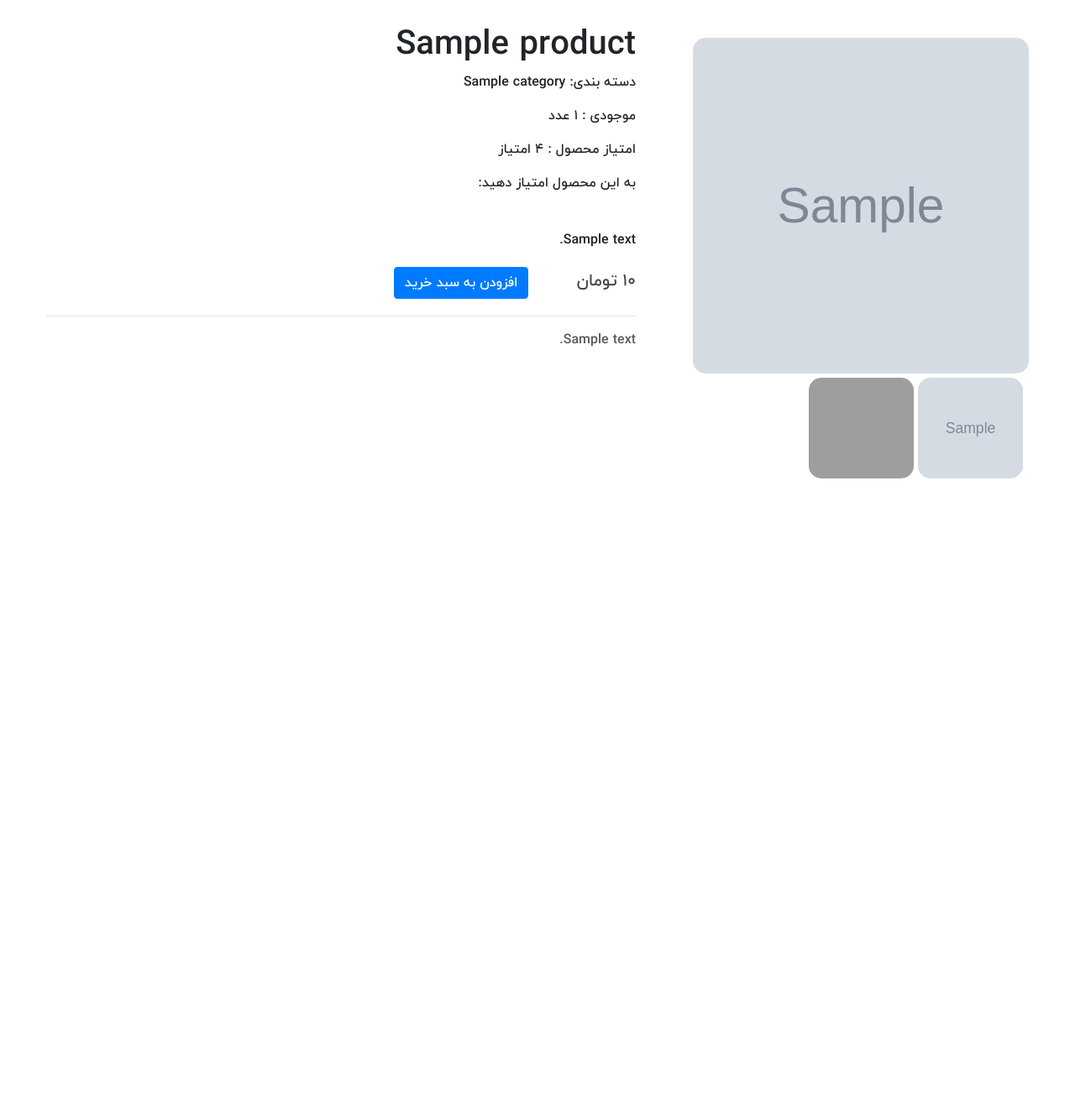
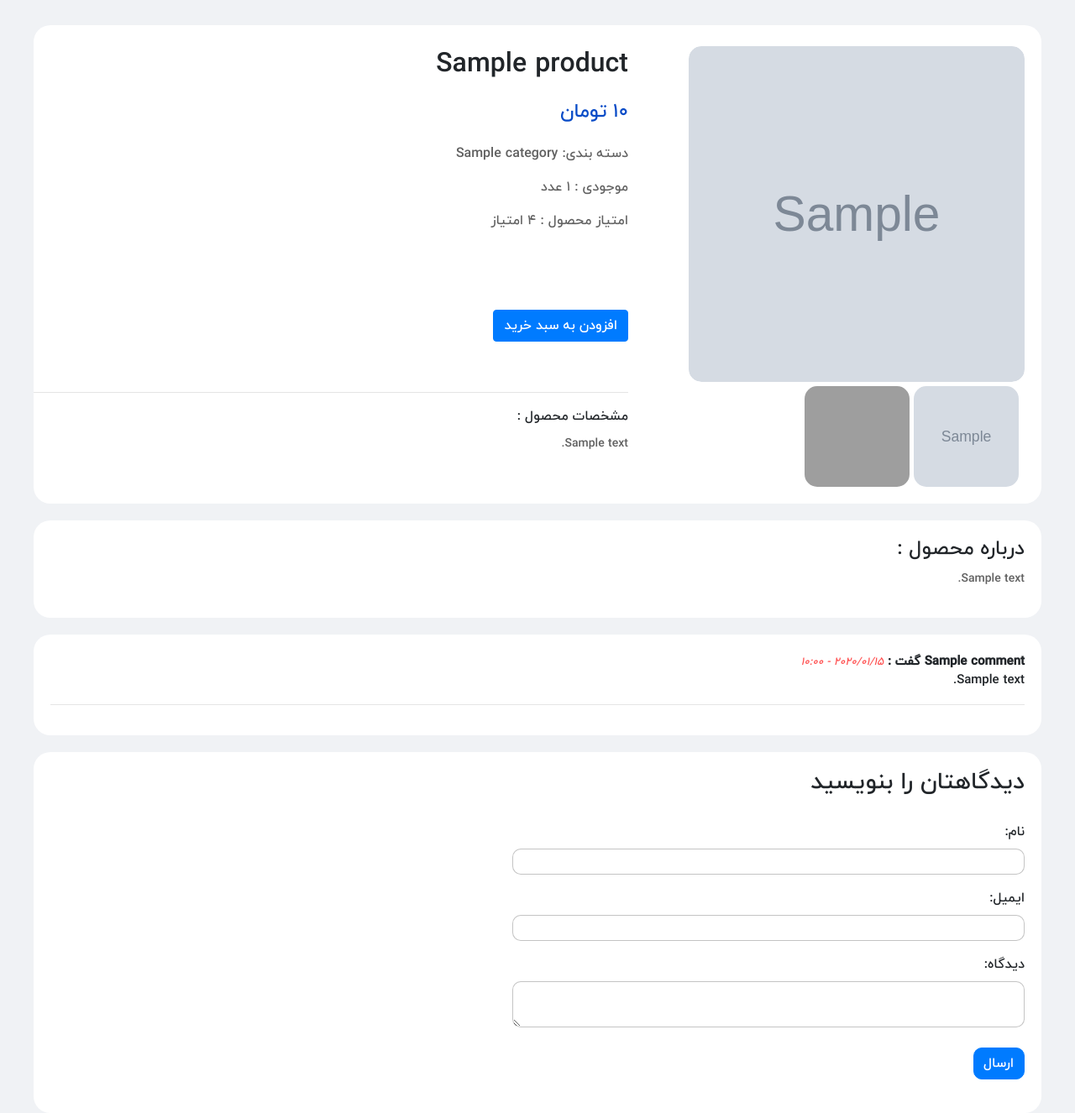
Before and after one commit to zareisajad/online-shop-flask, a Flask app: template app/templates/product_detail.html in a window 1280 px wide. Shown: the part 56-1382 px from the top of the page at 84% size. Before the commit the page ends 626 px from the top, so only its background shows below. Run offline with Flask 2, Linux system fonts and the light colour scheme; tables that the repository leaves empty hold one stand-in row (values such as "Sample post"); the template is opened without the code that fills it: values that come from a table or form of the project are taken from there, most other values are stand-ins (such as "Sample title", 1, 10 or a date in 2020); grey boxes marked "Sample" are stand-in pictures; some libraries are stand-ins or nearby versions; grey boxes are pictures that could not be loaded.

Commit message:
added commnet form, comments section and cahnged produc details style

```diff
--- a/app/templates/product_detail.html
+++ b/app/templates/product_detail.html
@@ -1,9 +1,9 @@
 {% extends 'base.html' %}
 {% block content %}
-<body>
-  <main class="container">
+<body style="background: #f0f2f5;"  >
+  <main class="container" style="background-color: rgb(255, 255, 255);border-radius: 20px;padding: 10px 20px 10px 0px;">
     <!-- right Column / Image and gallery -->
-    <div class="left-column">
+    <div class="left-column" >
       <div class="container1">
         <!-- main image -->
         <div class="hover01 column" >
@@ -25,36 +25,32 @@
     </div>
   </div>
   <!-- left Column -->
-    <div class="right-column">
-      <div class="product-description">
-        <h1>{{product.title}}</h1>
-        <p>دسته بندی: {{category.name}}</p>
+  <div class="right-column" style="background-color: rgb(255, 255, 255);border-radius: 20px;margin-top: 18px;">
+      <h2>{{product.title}}</h2>
+      <!-- Product Pricing -->
+      <div class="product-price" >
+        {% if product.discounted %}
+        <span style="color: rgb(8, 75, 199);font-size: 23px;"><b>{{'{0:,}'.format(product.discounted | int)}} تومان</b></span>
+        <span style="color: rgb(105, 105, 105);"><b><del>{{'{0:,}'.format(product.price | int)}} تومان</del></b></span>
+        {% else %}
+        <p style="color: rgb(8, 75, 199);font-size: 23px;" ><b>{{'{0:,}'.format(product.price | int)}} تومان</b></p>
+        {% endif %}
+      </div>
+      <div style="color: rgb(97, 97, 97);">
+        <p>دسته بندی: {{product.category}}</p>
         <p>موجودی : {{product.inventory}} عدد</p>
         <p> امتیاز محصول : {{product.rate}} امتیاز</p>
+      </div>
         <!-- product rate icons -->
-      <p>به این محصول امتیاز دهید:</p>
         <a href="{{ url_for('reduce_rate', id=product.id) }}">
         <span style="font-size: 20px;"class="material-icons">&#xe8db;</span></a>
         <a href="{{ url_for('add_rate', id=product.id) }}">
         <span style="font-size: 20px;"class="material-icons">&#xe8dc;</span></a>
-        <!-- short description -->
-        <p>{{product.short_desc}}</p>
-      </div>
-      <!-- Product Pricing -->
-      <div class="product-price">
+      <div style="margin-top: 50px;margin-bottom: 60px;">
         {% if product.inventory == 0 %}
         <span style="color:red;">موجود نیست</span>
         {% else %}
-        {% if product.discounted %}
-        <span><b><del>{{'{0:,}'.format(product.price | int)}} تومان</del></b></span>
-        &nbsp; &nbsp;
-        <span><b>{{'{0:,}'.format(product.discounted | int)}} تومان</b></span>
-        {% else %}
-        <span><b>{{'{0:,}'.format(product.price | int)}} تومان</b></span>
         {% endif %}
-        {% endif %}
-        &nbsp; &nbsp;
-        &nbsp; &nbsp;
         {% if current_user.is_authenticated %}
         {% if product.inventory != 0 %}
         <form action="{{ url_for('cart', id=product.id) }}" method="POST">
@@ -68,10 +64,68 @@
         {%endif%}
       </div>
       <hr>
-      <!-- long description -->
-      <p style="color: rgb(92, 92, 92);">{{product.desc}}</p>
+      <!-- short description -->
+      <p style="margin-bottom:10px;">مشخصات محصول :‌</p>
+      <p style="font-size: 14px;color: rgb(97, 97, 97);">
+        {{product.short_desc}}
+      </p>
     </div>
   </main>
+  <div style="text-align: right;width: 1200px;margin: auto;background-color: white;padding:20px;border-radius: 20px;margin-top: 20px;">
+    <!-- long description -->
+    <h4 style="margin-bottom:10px;">درباره محصول :‌</h4>
+    <p style="font-size: 14px;color: rgb(97, 97, 97);">{{product.desc}}</p>
+
+  </div>
+  <div style="text-align: right;width: 1200px;margin: auto;background-color: white;padding:20px;border-radius: 20px;margin-top: 20px;">
+    {% if not product.comments %}
+    <h3 style="margin-bottom:30px;">نظرات کاربران</h3>
+    <p>0 دیدگاه</p>
+    <p>اولین نفری باشید که دیدگاهی مینویسد...</p>
+    {%else%}
+    {% for i in product.comments %}
+    <span style="font-size: 15px;"><b> {{i.name}} گفت : </b><i style="color: rgba(255, 0, 0, 0.686);font-size: 13px;">{{ JalaliDateTime(i.create_date).strftime('%Y/%m/%d -  %H:%M') }}</i></span>
+    <p style="font-size: 15px;">
+      {{i.comment}}
+    </p>
+    <hr>
+    {% endfor %}
+    {%endif%}
+  </div>
+
+  <!-- comment form section -->
+  <div style="text-align: right;width: 1200px;margin: auto;background-color: white;padding:20px;border-radius: 20px;margin-top:20px;">
+
+    <div class="comment-form-container" style="text-align: right;">
+      <h3 style="margin-bottom:30px;">دیدگاهتان را بنویسید</h3>
+      <form style="padding-left: 550px;" action="{{url_for('comments', id=product.id)}}" method="POST" enctype="multipart/form-data">
+        {{form.hidden_tag()}}
+        <p>
+          {{ form.name.label }}<br>
+          {{ form.name(class_='form-fields')}}<br>
+          {% for error in form.name.errors %}
+          <span class="validate-error">{{error}}</span>
+          {%endfor%}
+        </p>
+        <p>
+          {{ form.email.label }}<br>
+          {{ form.email(class_='form-fields') }}<br>
+          {% for error in form.email.errors %}
+          <span class="validate-error">{{error}}</span>
+          {%endfor%}
+        </p>
+        <p>
+          {{ form.comment.label }}<br>
+          {{ form.comment(class_='form-fields') }}<br>
+          {% for error in form.comment.errors %}
+          <span class="validate-error">{{error}}</span>
+          {%endfor%}
+        </p>
+        <button style="width: 10%;border-radius: 10px;margin-bottom: 20px;" type="submit" class="btn btn-primary">ارسال</button>
+    </form>
+  </div>
+</div>
+  <!-- show all comments -->
   <script>
     function myFunction(imgs) {
     var expandImg = document.getElementById("expandedImg");
```
Lines whose indentation alone changed are shown as unchanged.
